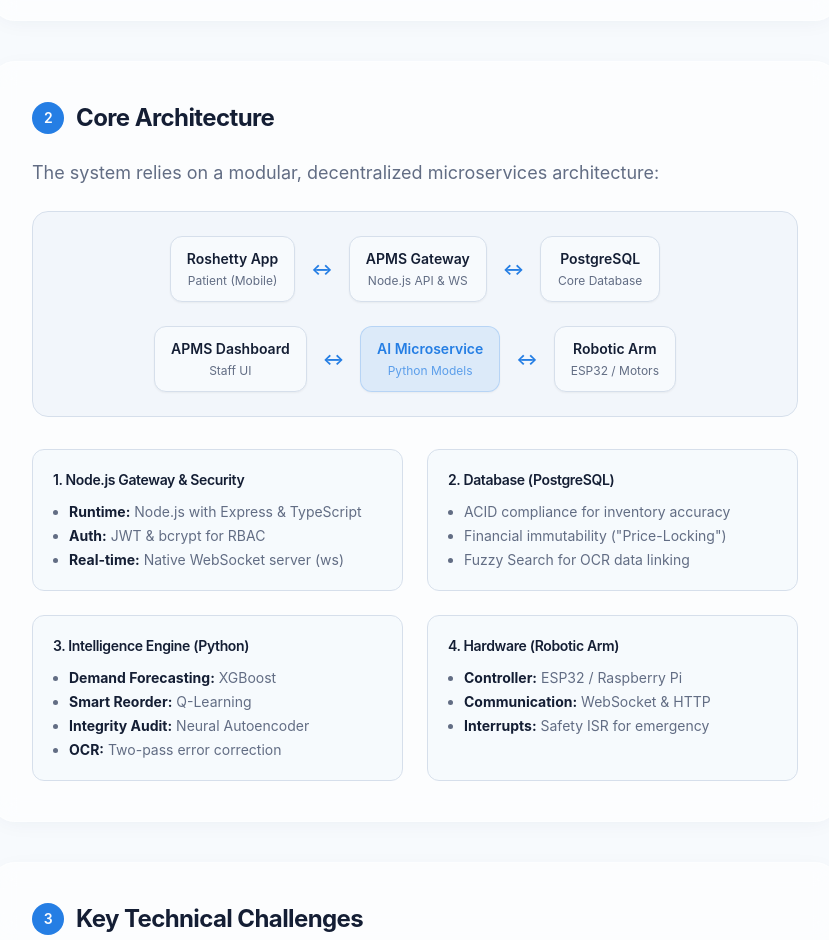
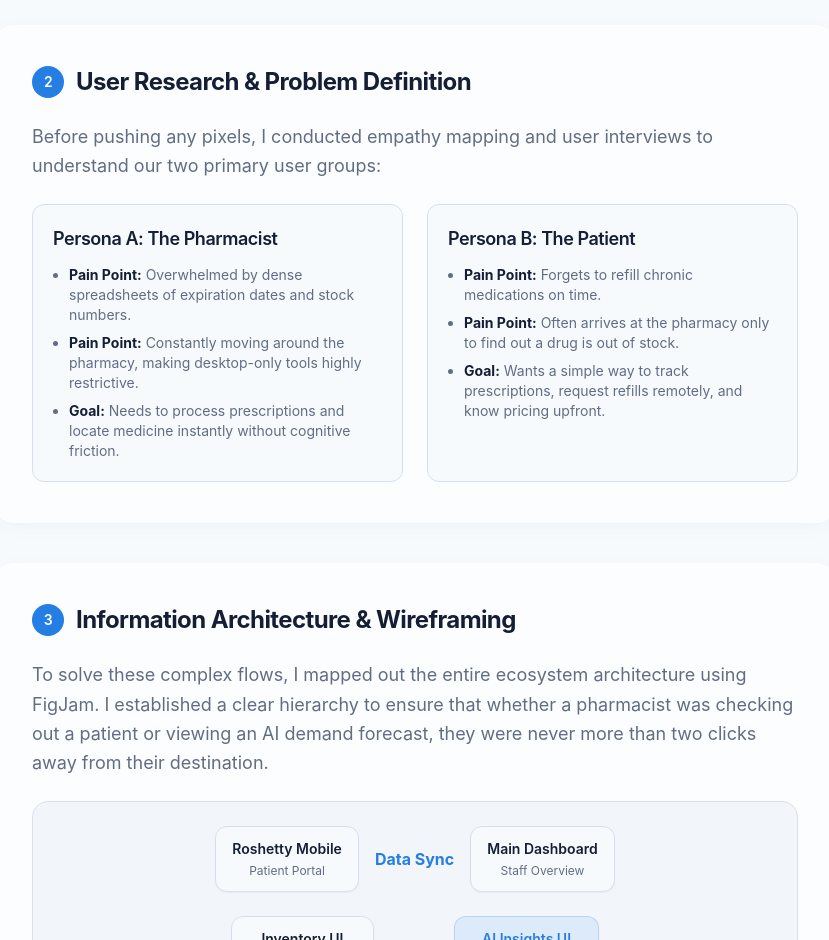
Before and after one commit to nadiahossny/nadiahossnyportfolio, a React (Vite) app: page /case-study/apms in a window 1280 px wide. Shown: the part 1860-2800 px from the top of the page, without its empty margins (225-1054 px from the left). Built offline with nearby package versions, Linux system fonts and the light colour scheme; the HTML template or start-up script is replaced by a standard one.

Commit message:
Update APMS case study and fix resume button

```diff
--- a/src/pages/APMSCaseStudy.tsx
+++ b/src/pages/APMSCaseStudy.tsx
@@ -31,25 +31,25 @@ export default function APMSCaseStudy() {
         <div className="relative z-10 max-w-4xl mx-auto">
           <div className="inline-flex items-center gap-2 bg-primary/10 border border-primary/20 text-primary px-5 py-2 rounded-full font-mono text-xs font-semibold tracking-widest uppercase mb-8 backdrop-blur-sm shadow-[0_0_15px_rgba(var(--primary),0.1)]">
             <span className="w-2 h-2 rounded-full bg-primary animate-pulse"></span>
-            Enterprise Healthcare · AI · Robotics
+            Enterprise Healthcare · UX/UI Design
           </div>
 
           <h1 className="text-5xl md:text-7xl font-display font-bold tracking-tight mb-6 drop-shadow-sm">
-            <span className="text-gradient">APMS</span> Ecosystem
+            <span className="text-gradient">APMS</span> Prototype
           </h1>
 
           <p className="text-xl md:text-2xl text-muted-foreground max-w-2xl mx-auto font-light leading-relaxed mb-10">
-            Advanced Pharmacy Management System integrating AI, WebSockets, and Robotic Dispensing
+            Designing an intuitive ecosystem for pharmacists to manage inventory, AI insights, and robotics effortlessly.
           </p>
 
           <div className="flex flex-wrap justify-center items-center gap-x-8 gap-y-4 text-sm text-muted-foreground glass rounded-2xl py-4 px-6 inline-flex mx-auto">
-            <span className="flex items-center gap-2"><span className="opacity-70">Stack:</span> <strong className="text-foreground font-medium">Flutter, Node.js, Python, PostgreSQL, ESP32</strong></span>
+            <span className="flex items-center gap-2"><span className="opacity-70">Tools:</span> <strong className="text-foreground font-medium">Figma, FigJam, Adobe Illustrator</strong></span>
             <div className="w-1 h-1 rounded-full bg-border hidden md:block"></div>
-            <span className="flex items-center gap-2"><span className="opacity-70">Focus:</span> <strong className="text-foreground font-medium">Architecture & Hardware</strong></span>
+            <span className="flex items-center gap-2"><span className="opacity-70">Role:</span> <strong className="text-foreground font-medium">Lead UX/UI Designer</strong></span>
             <div className="w-1 h-1 rounded-full bg-border hidden md:block"></div>
             <span className="flex items-center gap-2">
               <span className="opacity-70">Status:</span>
-              <span className="bg-primary/20 text-primary px-3 py-1 rounded-full text-xs font-bold uppercase tracking-wider border border-primary/30">Production Ready</span>
+              <span className="bg-primary/20 text-primary px-3 py-1 rounded-full text-xs font-bold uppercase tracking-wider border border-primary/30">High-Fidelity Prototype</span>
             </span>
           </div>
         </div>
@@ -65,87 +65,35 @@ export default function APMSCaseStudy() {
             Executive Summary
           </h2>
           <p className="text-lg leading-relaxed text-muted-foreground mb-4">
-            The <strong className="text-foreground">Advanced Pharmacy Management System (APMS)</strong> is an intelligent ecosystem designed to bridge the gap between rigid traditional pharmacy software and modern healthcare needs. It manages inventory securely, predicts future stock demands through AI, and dispenses medication physically via robotics.
+            The <strong className="text-foreground">Advanced Pharmacy Management System (APMS)</strong> is a comprehensive digital prototype aimed at revolutionizing how pharmacies operate. Traditional healthcare software is often rigid, visually overwhelming, and requires high cognitive effort from staff in fast-paced environments.
           </p>
           <p className="text-lg leading-relaxed text-muted-foreground">
-            This case study details the technical implementation of the APMS ecosystem, comprising a staff dashboard, a secure Node.js gateway, an AI predictive engine, and the direct hardware integration controlling the robotic dispensing arm.
+            My goal was to design an intuitive, human-centered ecosystem spanning across a Staff Dashboard, an AI-powered Insights Hub, and a Patient-facing mobile application (Roshetty) ensuring a seamless end-to-end experience.
           </p>
         </section>
 
         <section className="glass rounded-3xl p-8 md:p-10">
           <h2 className="text-2xl font-display font-bold mb-6 flex items-center gap-3">
             <span className="inline-flex items-center justify-center w-8 h-8 bg-primary text-primary-foreground rounded-lg text-sm font-semibold">2</span>
-            Core Architecture
+            User Research & Problem Definition
           </h2>
-          <p className="text-lg leading-relaxed text-muted-foreground mb-6">The system relies on a modular, decentralized microservices architecture:</p>
-
-          <div className="bg-secondary/50 border border-border rounded-2xl p-6 mb-8 text-center">
-             <div className="flex flex-wrap items-center justify-center gap-2 mb-6">
-                <div className="bg-background border border-border rounded-xl py-3 px-4 shadow-sm min-w-[120px]">
-                  <div className="font-semibold text-sm">Roshetty App</div>
-                  <div className="text-xs text-muted-foreground mt-1">Patient (Mobile)</div>
-                </div>
-                <div className="text-primary font-bold px-2">↔</div>
-                <div className="bg-background border border-border rounded-xl py-3 px-4 shadow-sm min-w-[120px]">
-                  <div className="font-semibold text-sm">APMS Gateway</div>
-                  <div className="text-xs text-muted-foreground mt-1">Node.js API & WS</div>
-                </div>
-                <div className="text-primary font-bold px-2">↔</div>
-                <div className="bg-background border border-border rounded-xl py-3 px-4 shadow-sm min-w-[120px]">
-                  <div className="font-semibold text-sm">PostgreSQL</div>
-                  <div className="text-xs text-muted-foreground mt-1">Core Database</div>
-                </div>
-             </div>
-             <div className="flex flex-wrap items-center justify-center gap-2">
-                <div className="bg-background border border-border rounded-xl py-3 px-4 shadow-sm min-w-[120px]">
-                  <div className="font-semibold text-sm">APMS Dashboard</div>
-                  <div className="text-xs text-muted-foreground mt-1">Staff UI</div>
-                </div>
-                <div className="text-primary font-bold px-2">↔</div>
-                <div className="bg-primary/10 border border-primary/20 rounded-xl py-3 px-4 shadow-sm min-w-[120px]">
-                  <div className="font-semibold text-sm text-primary">AI Microservice</div>
-                  <div className="text-xs text-primary/70 mt-1">Python Models</div>
-                </div>
-                <div className="text-primary font-bold px-2">↔</div>
-                <div className="bg-background border border-border rounded-xl py-3 px-4 shadow-sm min-w-[120px]">
-                  <div className="font-semibold text-sm">Robotic Arm</div>
-                  <div className="text-xs text-muted-foreground mt-1">ESP32 / Motors</div>
-                </div>
-             </div>
-          </div>
+          <p className="text-lg leading-relaxed text-muted-foreground mb-6">Before pushing any pixels, I conducted empathy mapping and user interviews to understand our two primary user groups:</p>
 
           <div className="grid md:grid-cols-2 gap-4">
             <div className="bg-secondary/30 border border-border rounded-xl p-5 hover:bg-secondary/50 transition-smooth">
-              <h4 className="font-semibold mb-3 text-sm">1. Node.js Gateway & Security</h4>
-              <ul className="list-disc ml-4 space-y-1 text-sm text-muted-foreground">
-                <li><strong className="text-foreground">Runtime:</strong> Node.js with Express & TypeScript</li>
-                <li><strong className="text-foreground">Auth:</strong> JWT & bcrypt for RBAC</li>
-                <li><strong className="text-foreground">Real-time:</strong> Native WebSocket server (ws)</li>
+               <h4 className="font-semibold mb-3 text-lg">Persona A: The Pharmacist</h4>
+               <ul className="list-disc ml-4 space-y-2 text-sm text-muted-foreground">
+                 <li><strong className="text-foreground">Pain Point:</strong> Overwhelmed by dense spreadsheets of expiration dates and stock numbers.</li>
+                 <li><strong className="text-foreground">Pain Point:</strong> Constantly moving around the pharmacy, making desktop-only tools highly restrictive.</li>
+                 <li><strong className="text-foreground">Goal:</strong> Needs to process prescriptions and locate medicine instantly without cognitive friction.</li>
                </ul>
             </div>
             <div className="bg-secondary/30 border border-border rounded-xl p-5 hover:bg-secondary/50 transition-smooth">
-              <h4 className="font-semibold mb-3 text-sm">2. Database (PostgreSQL)</h4>
-              <ul className="list-disc ml-4 space-y-1 text-sm text-muted-foreground">
-                <li>ACID compliance for inventory accuracy</li>
-                <li>Financial immutability ("Price-Locking")</li>
-                <li>Fuzzy Search for OCR data linking</li>
-              </ul>
-            </div>
-            <div className="bg-secondary/30 border border-border rounded-xl p-5 hover:bg-secondary/50 transition-smooth">
-              <h4 className="font-semibold mb-3 text-sm">3. Intelligence Engine (Python)</h4>
-              <ul className="list-disc ml-4 space-y-1 text-sm text-muted-foreground">
-                <li><strong className="text-foreground">Demand Forecasting:</strong> XGBoost</li>
-                <li><strong className="text-foreground">Smart Reorder:</strong> Q-Learning</li>
-                <li><strong className="text-foreground">Integrity Audit:</strong> Neural Autoencoder</li>
-                <li><strong className="text-foreground">OCR:</strong> Two-pass error correction</li>
-              </ul>
-            </div>
-            <div className="bg-secondary/30 border border-border rounded-xl p-5 hover:bg-secondary/50 transition-smooth">
-              <h4 className="font-semibold mb-3 text-sm">4. Hardware (Robotic Arm)</h4>
-              <ul className="list-disc ml-4 space-y-1 text-sm text-muted-foreground">
-                <li><strong className="text-foreground">Controller:</strong> ESP32 / Raspberry Pi</li>
-                <li><strong className="text-foreground">Communication:</strong> WebSocket & HTTP</li>
-                <li><strong className="text-foreground">Interrupts:</strong> Safety ISR for emergency</li>
+               <h4 className="font-semibold mb-3 text-lg">Persona B: The Patient</h4>
+               <ul className="list-disc ml-4 space-y-2 text-sm text-muted-foreground">
+                 <li><strong className="text-foreground">Pain Point:</strong> Forgets to refill chronic medications on time.</li>
+                 <li><strong className="text-foreground">Pain Point:</strong> Often arrives at the pharmacy only to find out a drug is out of stock.</li>
+                 <li><strong className="text-foreground">Goal:</strong> Wants a simple way to track prescriptions, request refills remotely, and know pricing upfront.</li>
                </ul>
             </div>
           </div>
@@ -154,23 +102,37 @@ export default function APMSCaseStudy() {
         <section className="glass rounded-3xl p-8 md:p-10">
           <h2 className="text-2xl font-display font-bold mb-6 flex items-center gap-3">
             <span className="inline-flex items-center justify-center w-8 h-8 bg-primary text-primary-foreground rounded-lg text-sm font-semibold">3</span>
-            Key Technical Challenges
+            Information Architecture & Wireframing
           </h2>
 
           <div className="space-y-6">
-            <div>
-              <h3 className="font-semibold text-lg mb-2">Phantom Stock Prevention & ACID</h3>
-              <p className="text-muted-foreground text-base">When stock arrives, invoices are kept in a <code className="bg-secondary px-1.5 py-0.5 rounded text-sm text-foreground">PENDING</code> state. The critical logic ensures physical stock quantities do not increase until the invoice status flips to <code className="bg-secondary px-1.5 py-0.5 rounded text-sm text-foreground">PAID</code>. This prevents "phantom" inventory that could jam the automated hardware if a digitally present medicine is physically missing.</p>
+            <p className="text-lg leading-relaxed text-muted-foreground mb-4">
+               To solve these complex flows, I mapped out the entire ecosystem architecture using FigJam. I established a clear hierarchy to ensure that whether a pharmacist was checking out a patient or viewing an AI demand forecast, they were never more than two clicks away from their destination.
+            </p>
+
+            <div className="bg-secondary/50 border border-border rounded-2xl p-6 text-center">
+               <div className="flex flex-wrap items-center justify-center gap-2 mb-6">
+                  <div className="bg-background border border-border rounded-xl py-3 px-4 shadow-sm min-w-[120px]">
+                    <div className="font-semibold text-sm">Roshetty Mobile</div>
+                    <div className="text-xs text-muted-foreground mt-1">Patient Portal</div>
                   </div>
-
-            <div>
-              <h3 className="font-semibold text-lg mb-2">Financial Baseline Truth</h3>
-              <p className="text-muted-foreground text-base">When a prescription is checked out, the system copies the current prices from the inventory table and locks them into the sales row. If medicine prices inflate next month, historical profit margins for today remain mathematically accurate.</p>
+                  <div className="text-primary font-bold px-2">Data Sync</div>
+                  <div className="bg-background border border-border rounded-xl py-3 px-4 shadow-sm min-w-[120px]">
+                    <div className="font-semibold text-sm">Main Dashboard</div>
+                    <div className="text-xs text-muted-foreground mt-1">Staff Overview</div>
                   </div>
-
-            <div>
-              <h3 className="font-semibold text-lg mb-2">Blind Reconciliation via Autoencoders</h3>
-              <p className="text-muted-foreground text-base">For shift auditing, the backend calculates expected cash but employs a <strong className="text-foreground">Blind Reconciliation</strong>—staff input their actual till amount without knowing the expectation. An Autoencoder model then detects patterns of anomalies, alerting managers to potential human error or fraud.</p>
+               </div>
+               <div className="flex flex-wrap items-center justify-center gap-2">
+                  <div className="bg-background border border-border rounded-xl py-3 px-4 shadow-sm min-w-[120px]">
+                    <div className="font-semibold text-sm">Inventory UI</div>
+                    <div className="text-xs text-muted-foreground mt-1">Stock Management</div>
+                  </div>
+                  <div className="text-primary font-bold px-2">Alerts</div>
+                  <div className="bg-primary/10 border border-primary/20 rounded-xl py-3 px-4 shadow-sm min-w-[120px]">
+                    <div className="font-semibold text-sm text-primary">AI Insights UI</div>
+                    <div className="text-xs text-primary/70 mt-1">Predictive Analytics</div>
+                  </div>
+               </div>
             </div>
           </div>
         </section>
@@ -178,9 +140,11 @@ export default function APMSCaseStudy() {
         <section className="glass rounded-3xl p-8 md:p-10">
           <h2 className="text-2xl font-display font-bold mb-6 flex items-center gap-3">
             <span className="inline-flex items-center justify-center w-8 h-8 bg-primary text-primary-foreground rounded-lg text-sm font-semibold">4</span>
-            Predictive AI & Analytics
+            Design System & Visual Language
           </h2>
-          <p className="text-lg leading-relaxed text-muted-foreground mb-8">The AI Microservice transforms the pharmacy from a static management tool into an intelligent healthcare hub.</p>
+          <p className="text-lg leading-relaxed text-muted-foreground mb-8">
+            Healthcare interfaces demand clarity and precision. I built a comprehensive atomic design system in Figma to maintain consistency across the massive dashboard and mobile applications.
+          </p>
 
           <img src={apmsAiCenterImg} alt="AI Command Center Dashboard" className="w-full rounded-2xl shadow-glow border border-border mb-8" />
 
@@ -188,31 +152,22 @@ export default function APMSCaseStudy() {
             <table className="w-full text-left border-collapse text-sm">
                <thead>
                  <tr>
-                  <th className="bg-secondary/50 p-3 font-semibold border-b-2 border-border rounded-tl-xl">Model</th>
-                  <th className="bg-secondary/50 p-3 font-semibold border-b-2 border-border">Technology</th>
-                  <th className="bg-secondary/50 p-3 font-semibold border-b-2 border-border rounded-tr-xl">Business Impact</th>
+                   <th className="bg-secondary/50 p-3 font-semibold border-b-2 border-border rounded-tl-xl">Design Element</th>
+                   <th className="bg-secondary/50 p-3 font-semibold border-b-2 border-border rounded-tr-xl">Rationale & Accessibility</th>
                  </tr>
                </thead>
                <tbody className="text-muted-foreground divide-y divide-border/50">
                  <tr className="hover:bg-secondary/30 transition-smooth">
-                  <td className="p-3"><span className="bg-primary/20 text-primary px-2.5 py-1 rounded-full text-xs font-medium">Demand Forecasting</span></td>
-                  <td className="p-3 text-foreground font-medium">XGBoost Regressor</td>
-                  <td className="p-3">Analyzes historical sales to handle non-linear seasonal patterns in medicine demands.</td>
+                   <td className="p-3"><strong className="text-foreground font-medium">Typography (Inter)</strong></td>
+                   <td className="p-3">Chosen for its high legibility on digital screens, ensuring numbers (dosages, prices) are unmistakable to prevent medical errors.</td>
                  </tr>
                  <tr className="hover:bg-secondary/30 transition-smooth">
-                  <td className="p-3"><span className="bg-primary/20 text-primary px-2.5 py-1 rounded-full text-xs font-medium">Smart Reorder</span></td>
-                  <td className="p-3 text-foreground font-medium">Q-Learning</td>
-                  <td className="p-3">Balances the cost of overstocking against the risk of life-saving medicine running out.</td>
+                   <td className="p-3"><strong className="text-foreground font-medium">Color Palette</strong></td>
+                   <td className="p-3">Utilized a calming, clinical blue as the primary brand color, reserving stark reds and oranges strictly for critical stock alerts and errors.</td>
                  </tr>
                  <tr className="hover:bg-secondary/30 transition-smooth">
-                  <td className="p-3"><span className="bg-primary/20 text-primary px-2.5 py-1 rounded-full text-xs font-medium">Integrity Audit</span></td>
-                  <td className="p-3 text-foreground font-medium">Autoencoder (Keras)</td>
-                  <td className="p-3">Reconstructs shift data; high reconstruction error flags shifts for anomalies.</td>
-                </tr>
-                <tr className="hover:bg-secondary/30 transition-smooth">
-                  <td className="p-3"><span className="bg-primary/20 text-primary px-2.5 py-1 rounded-full text-xs font-medium">Expiry Clearance</span></td>
-                  <td className="p-3 text-foreground font-medium">Heuristic Engine</td>
-                  <td className="p-3">Calculates dynamic discounts (20%-50%) for expiring items to liquidate risky stock.</td>
+                   <td className="p-3"><strong className="text-foreground font-medium">Component States</strong></td>
+                   <td className="p-3">Designed robust hover, active, and disabled states for buttons and inputs to provide immediate tactile feedback to staff working rapidly.</td>
                  </tr>
                </tbody>
             </table>
@@ -222,33 +177,18 @@ export default function APMSCaseStudy() {
         <section className="glass rounded-3xl p-8 md:p-10">
           <h2 className="text-2xl font-display font-bold mb-6 flex items-center gap-3">
             <span className="inline-flex items-center justify-center w-8 h-8 bg-primary text-primary-foreground rounded-lg text-sm font-semibold">5</span>
-            Hardware Integration Pipeline
+            Human-Computer Interaction (HCI) Solutions
           </h2>
-          <p className="text-lg leading-relaxed text-muted-foreground mb-6">The physical robotic arm is the operational core of APMS. We established a strict, low-latency communication contract using WebSockets.</p>
-
-          <ol className="list-decimal ml-5 space-y-4 text-base text-muted-foreground">
-            <li><strong className="text-foreground">The Wake-Up Call:</strong> Node.js server broadcasts a <code className="bg-secondary px-1 py-0.5 rounded text-sm text-foreground">DISPATCHED</code> event via WebSocket to the hardware.</li>
-            <li><strong className="text-foreground">Coordinate Fetch:</strong> The robot queries the backend to fetch physical coordinates. Firmware maps this to X/Y/Z motor steps.</li>
-            <li><strong className="text-foreground">Execution & Reporting:</strong> Once items drop, hardware hits a <code className="bg-secondary px-1 py-0.5 rounded text-sm text-foreground">/complete</code> POST route, triggering inventory deduction.</li>
-            <li><strong className="text-foreground">Safety Interrupts:</strong> If aborted, an ISR instantly cuts power to stepper drivers and returns the arm to home position.</li>
-          </ol>
-        </section>
-
-        <section className="glass rounded-3xl p-8 md:p-10">
-          <h2 className="text-2xl font-display font-bold mb-6 flex items-center gap-3">
-            <span className="inline-flex items-center justify-center w-8 h-8 bg-primary text-primary-foreground rounded-lg text-sm font-semibold">6</span>
-            Human-Computer Interaction (HCI)
-          </h2>
-          <p className="text-lg leading-relaxed text-muted-foreground mb-6">Pharmacists work in high-stress, fast-paced environments. The APMS dashboard is designed using core HCI principles to reduce cognitive load.</p>
+          <p className="text-lg leading-relaxed text-muted-foreground mb-6">By applying cognitive psychology principles, I transformed the heavy data backend into an accessible, scannable interface.</p>
 
           <div className="grid md:grid-cols-2 gap-6 mb-8">
             <div className="bg-secondary/30 border border-border rounded-xl p-5 hover:bg-secondary/50 transition-smooth">
-              <h4 className="font-semibold mb-2">Preattentive Processing</h4>
-              <p className="text-sm text-muted-foreground">Instead of showing raw expiration dates, the app uses Status enums (Healthy, Warning, Critical) with color-coded badges, allowing pharmacists to scan a list of 500 items in milliseconds.</p>
+               <h4 className="font-semibold mb-2 text-foreground">Preattentive Processing</h4>
+               <p className="text-sm text-muted-foreground">Instead of forcing users to read raw expiration dates, the UI utilizes status enums (Healthy, Warning, Critical) with color-coded badges. This allows pharmacists to visually scan a list of 500 items in milliseconds without conscious reading effort.</p>
             </div>
             <div className="bg-secondary/30 border border-border rounded-xl p-5 hover:bg-secondary/50 transition-smooth">
-              <h4 className="font-semibold mb-2">Thumb-Reach Navigation</h4>
-              <p className="text-sm text-muted-foreground">On mobile/tablets (carried by pharmacists between shelves), the UI shifts to a bottom NavigationBar for optimal one-handed operation.</p>
+               <h4 className="font-semibold mb-2 text-foreground">Thumb-Reach Navigation</h4>
+               <p className="text-sm text-muted-foreground">For the mobile/tablet views—often used by pharmacists walking between shelves—the primary actions were shifted to a bottom Navigation Bar, ensuring optimal one-handed ergonomic operation.</p>
             </div>
           </div>
 
@@ -259,11 +199,11 @@ export default function APMSCaseStudy() {
             </div>
             <div className="bg-secondary/30 border border-border rounded-xl p-6 flex flex-col md:flex-row items-center gap-8 hover:bg-secondary/50 transition-smooth">
                 <div className="flex-1">
-                 <h4 className="font-semibold mb-2">Patient Integration (Roshetty)</h4>
-                 <p className="text-sm text-muted-foreground">The mobile app connects patients directly to the pharmacy's real-time inventory, allowing prescription scanning and one-tap refill requests that immediately sync with the APMS system.</p>
+                  <h4 className="font-semibold text-lg mb-2 text-foreground">The Patient Journey (Roshetty App)</h4>
+                  <p className="text-base text-muted-foreground">The patient-facing mobile application was designed to feel like a modern consumer app rather than a clinical tool. It features large tap targets for elderly users, a clean onboarding flow, and a simplified prescription scanning experience that immediately syncs with the pharmacy's APMS system.</p>
                 </div>
                 <div className="max-w-[200px] shrink-0">
-                 <img src={apmsRoshettyImg} alt="Roshetty Mobile App" className="w-full rounded-[2rem] shadow-glow border-4 border-border" />
+                  <img src={apmsRoshettyImg} alt="Roshetty Mobile App Prototype" className="w-full rounded-[2rem] shadow-glow border-4 border-border" />
                 </div>
             </div>
           </div>
```
Also changed, not shown: 1 other file (tests, documents, lock files or other folders). Lines whose indentation alone changed are shown as unchanged.
